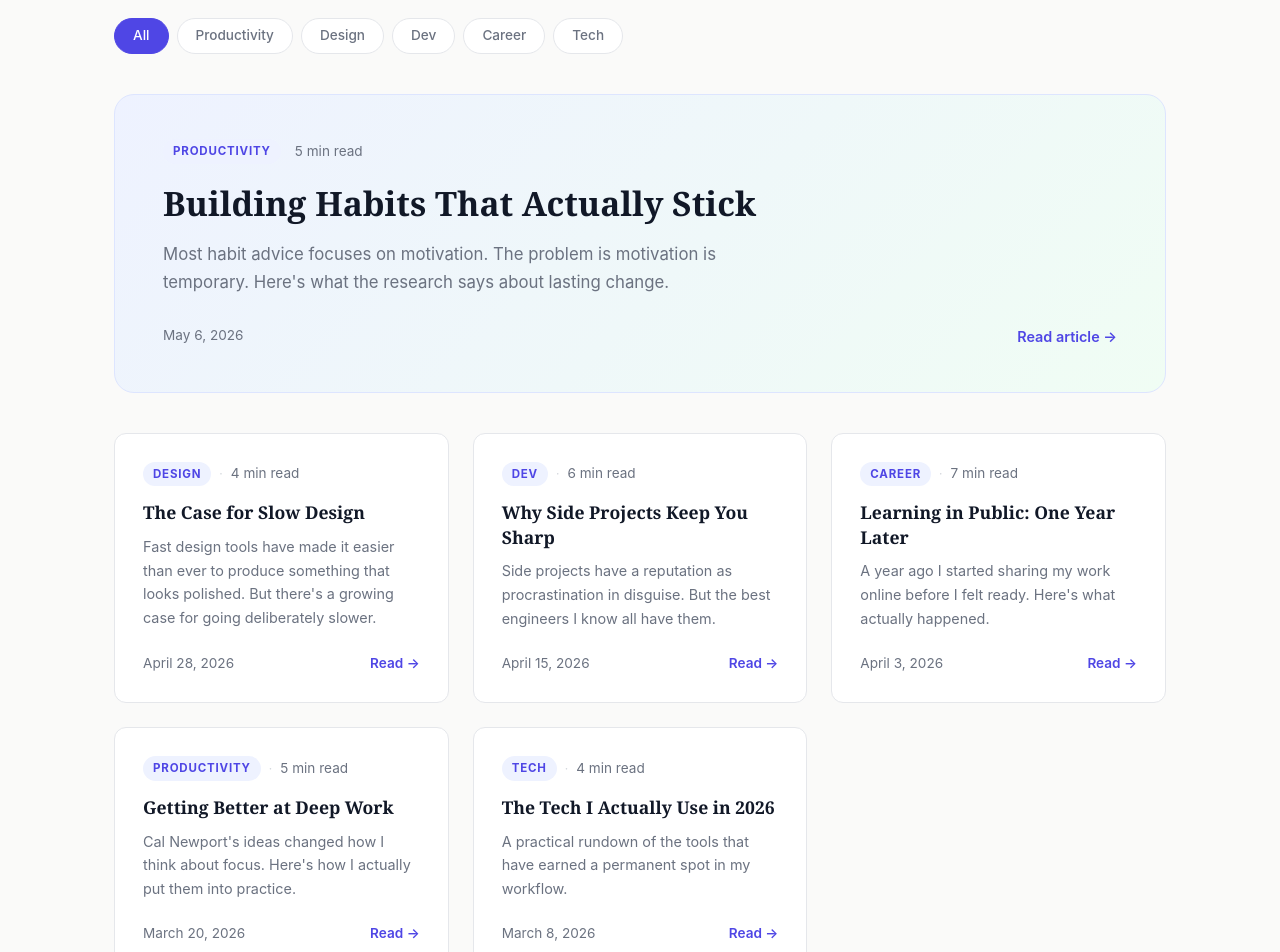
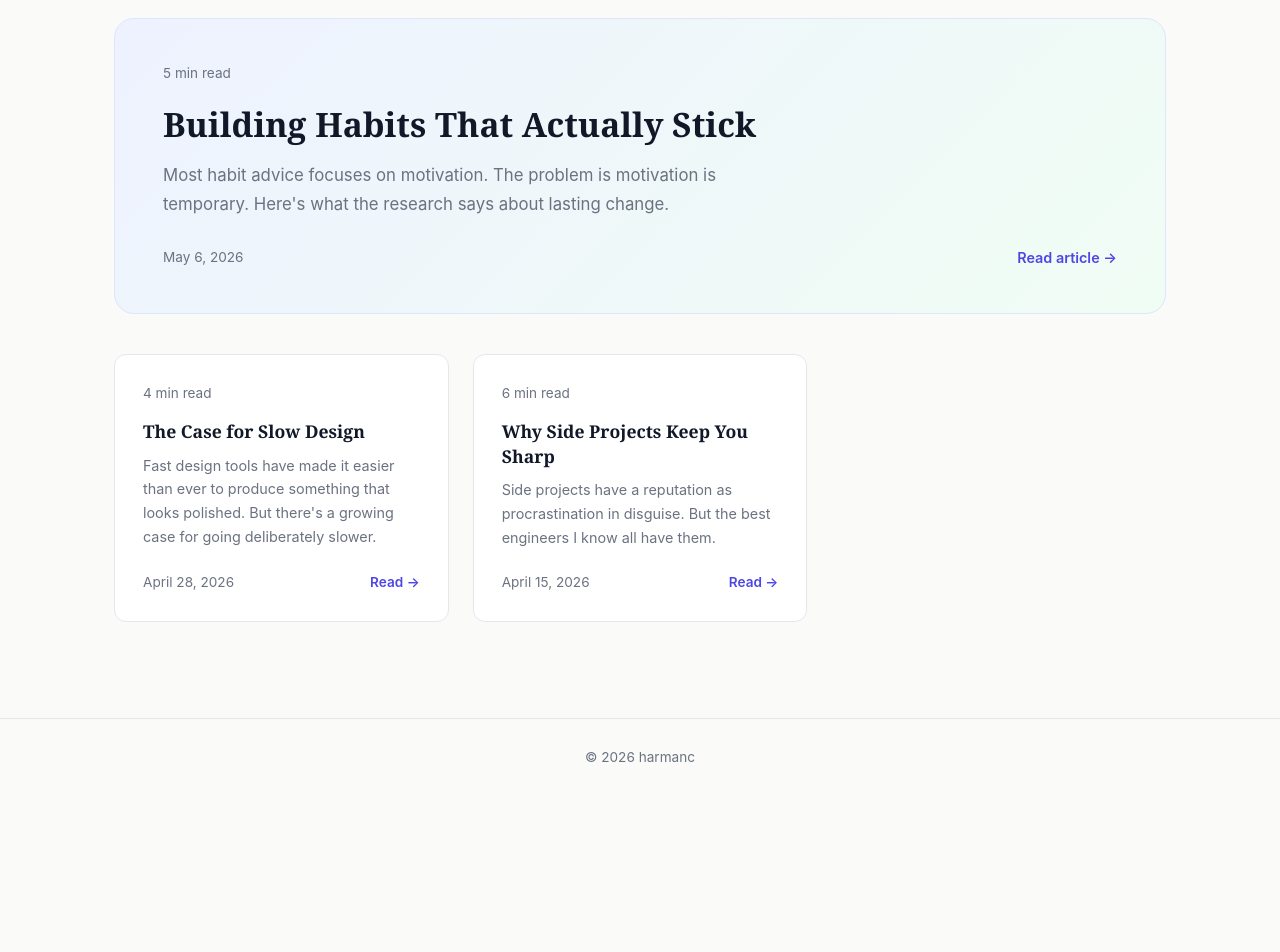
Before and after one commit to harzilla07-lab/name-page, a React (Vite) app: page / in a window 1280 px wide. Shown: the part 280-1232 px from the top of the page. After the commit the page ends 1077 px from the top, so only its background shows below. Built offline with nearby package versions, Linux system fonts and the light colour scheme.

Commit message:
Rename to harmanc, trim to 3 articles, remove categories

```diff
--- a/index.html
+++ b/index.html
@@ -3,7 +3,7 @@
   <head>
     <meta charset="UTF-8" />
     <meta name="viewport" content="width=device-width, initial-scale=1.0" />
-    <title>The Daily Read</title>
+    <title>harmanc</title>
   </head>
   <body>
     <div id="root"></div>
--- a/src/App.jsx
+++ b/src/App.jsx
@@ -5,13 +5,9 @@ import PostView from './components/PostView'
 import { posts } from './data'
 import './App.css'
 
-const CATEGORIES = ['All', ...new Set(posts.map(p => p.category))]
-
 export default function App() {
   const [currentPost, setCurrentPost] = useState(null)
-  const [activeCategory, setActiveCategory] = useState('All')
-  const filtered = activeCategory === 'All' ? posts : posts.filter(p => p.category === activeCategory)
-  const [featured, ...rest] = filtered
+  const [featured, ...rest] = posts
 
   if (currentPost) return (
     <div className="app">
@@ -26,18 +22,12 @@ export default function App() {
       <main className="home">
         <div className="container">
           <div className="hero">
-            <h1 className="hero-title">The Daily Read</h1>
+            <h1 className="hero-title">harmanc</h1>
             <p className="hero-subtitle">Thoughts on design, development, and living deliberately.</p>
           </div>
-          <nav className="category-nav">
-            {CATEGORIES.map(cat => (
-              <button key={cat} className={`cat-btn${activeCategory === cat ? ' active' : ''}`} onClick={() => setActiveCategory(cat)}>{cat}</button>
-            ))}
-          </nav>
           {featured && (
             <article className="featured" onClick={() => setCurrentPost(featured)}>
               <div className="featured-badge">
-                <span className="category-tag">{featured.category}</span>
                 <span className="read-time">{featured.readTime}</span>
               </div>
               <h2 className="featured-title">{featured.title}</h2>
@@ -55,7 +45,7 @@ export default function App() {
           )}
         </div>
       </main>
-      <footer className="footer"><div className="container"><span>© 2026 The Daily Read</span></div></footer>
+      <footer className="footer"><div className="container"><span>© 2026 harmanc</span></div></footer>
     </div>
   )
 }
--- a/src/components/PostCard.jsx
+++ b/src/components/PostCard.jsx
@@ -2,8 +2,6 @@ export default function PostCard({ post, onClick }) {
   return (
     <article className="post-card" onClick={onClick}>
       <div className="post-card-meta">
-        <span className="category-tag">{post.category}</span>
-        <span className="dot">·</span>
         <span className="read-time">{post.readTime}</span>
       </div>
       <h3 className="post-card-title">{post.title}</h3>
--- a/src/components/PostView.jsx
+++ b/src/components/PostView.jsx
@@ -10,8 +10,6 @@ export default function PostView({ post, onBack }) {
       <div className="post-view-inner">
         <button className="back-btn" onClick={onBack}>← Back to posts</button>
         <div className="post-view-meta">
-          <span className="category-tag">{post.category}</span>
-          <span className="dot">·</span>
           <span className="read-time">{post.readTime}</span>
           <span className="dot">·</span>
           <span className="date">{post.date}</span>
--- a/src/data.js
+++ b/src/data.js
@@ -39,43 +39,4 @@ export const posts = [
       { type: 'p', text: "The engineers I most respect have a long history of side projects—a graveyard of half-finished experiments and lessons learned. That graveyard is the credential." },
     ],
   },
-  {
-    id: 4, title: 'Learning in Public: One Year Later',
-    excerpt: "A year ago I started sharing my work online before I felt ready. Here's what actually happened.",
-    category: 'Career', date: 'April 3, 2026', readTime: '7 min read', featured: false,
-    content: [
-      { type: 'p', text: "A year ago I started sharing what I was working on before I felt ready. The fear was that I'd look incompetent. The reality was almost the opposite." },
-      { type: 'h2', text: 'What Actually Happened' },
-      { type: 'p', text: "The posts I was most uncertain about often got the best responses—because readers aren't looking for finished knowledge, they're looking for honest thinking." },
-      { type: 'blockquote', text: "Learning in public isn't about broadcasting your ignorance. It's about making your curiosity visible." },
-      { type: 'h2', text: 'The Compound Interest' },
-      { type: 'p', text: "Something you write once can help someone for years. That asymmetry—small effort, long tail of value—is hard to find in most activities." },
-    ],
-  },
-  {
-    id: 5, title: 'Getting Better at Deep Work',
-    excerpt: "Cal Newport's ideas changed how I think about focus. Here's how I actually put them into practice.",
-    category: 'Productivity', date: 'March 20, 2026', readTime: '5 min read', featured: false,
-    content: [
-      { type: 'p', text: "Deep work isn't the default. It requires deliberate construction. Most knowledge workers switch contexts every eight minutes." },
-      { type: 'h2', text: 'Scheduling It Like a Meeting' },
-      { type: 'p', text: "Treat deep work blocks like appointments. Not I'll find time but Tuesday 9 to 11am: deep work. The block is non-negotiable." },
-      { type: 'blockquote', text: "Clarity about what you're protecting is a prerequisite for protecting it." },
-      { type: 'h2', text: 'The Shutdown Ritual' },
-      { type: 'p', text: "A deliberate end-of-workday process closes all open loops and lets you actually disengage. Without it, work bleeds into evenings." },
-    ],
-  },
-  {
-    id: 6, title: 'The Tech I Actually Use in 2026',
-    excerpt: "A practical rundown of the tools that have earned a permanent spot in my workflow.",
-    category: 'Tech', date: 'March 8, 2026', readTime: '4 min read', featured: false,
-    content: [
-      { type: 'p', text: "Every year I audit what's actually in my workflow. The delta is usually enlightening. Here's what made the cut in 2026." },
-      { type: 'h2', text: 'Daily Drivers' },
-      { type: 'p', text: "For writing, it's still plain text and Markdown. The portability is unbeatable and the friction is basically zero." },
-      { type: 'h2', text: 'What I Dropped' },
-      { type: 'p', text: "Three task management apps I no longer use. I spent more time organizing tasks than doing them. A plain text file with today's three priorities won." },
-      { type: 'blockquote', text: "The best tool is usually the one with the smallest gap between intention and action." },
-    ],
-  },
 ]
```
